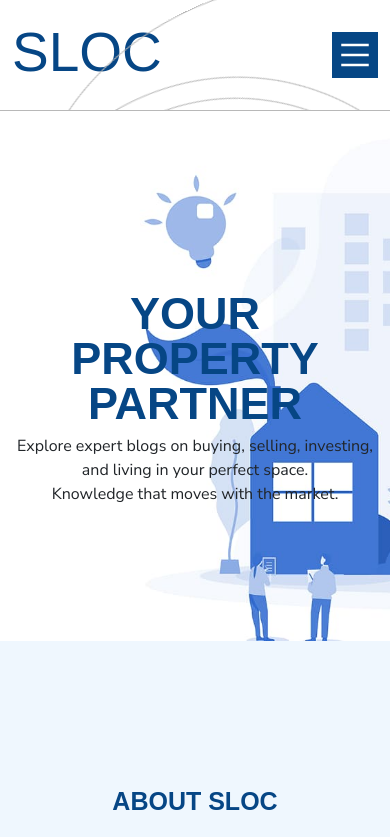
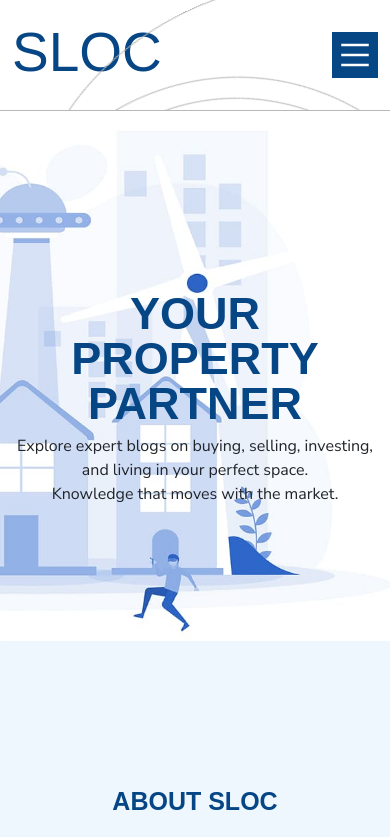
Before and after one commit to Jatin-dev12/Sloc, a React (Vite) app in the folder Sloc-web/: page /About in a window 390 px wide. Shown: the top 837 px of the page. Built offline with nearby package versions, Linux system fonts and the light colour scheme; a web font is replaced by a local one.

Commit message:
All responsive

```diff
--- a/Sloc-web/src/Responsive.css
+++ b/Sloc-web/src/Responsive.css
@@ -349,7 +349,7 @@ footer {
   padding: 40px 15px;
 }
 .res-st {
-  width: 50%;
+  width: 50% !important;
 }
 .res {
   margin-top: 1.5em;
@@ -360,4 +360,8 @@ section.featured .row {
 .socail-name {
   font-size: 22px;
 }
+
+section.Main-banner {
+  background-position: right;
 }
+}
```
